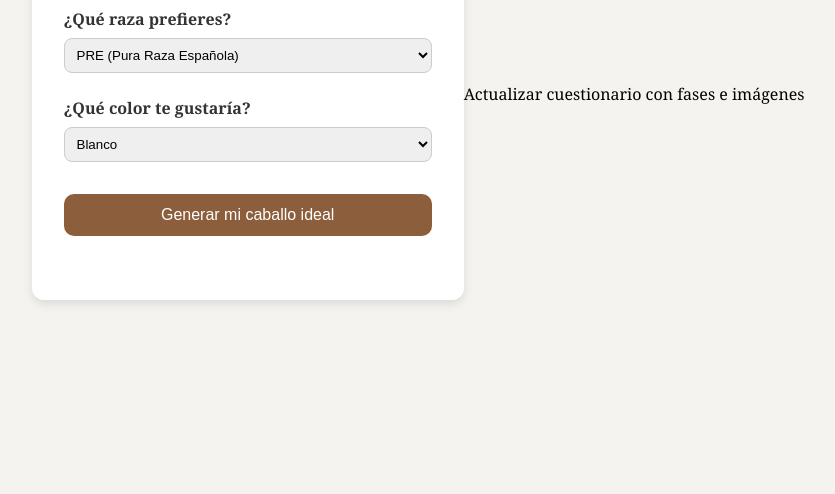
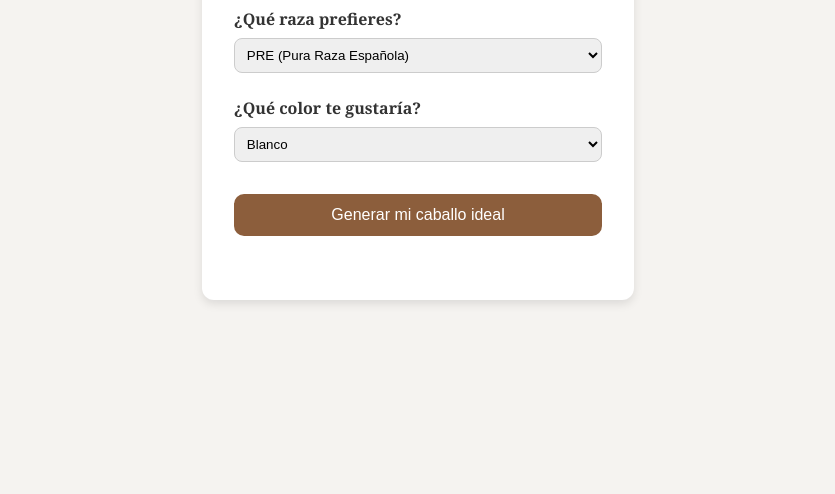
Before and after one commit to UniquePREHorses/Create-your-dream-Horse, a plain HTML site: page index.html in a window 1280 px wide. Shown: the part 306-800 px from the top of the page, without its empty margins (222-1057 px from the left). Drawn offline with Linux system fonts and the light colour scheme.

Commit message:
Update index.html

```diff
--- a/index.html
+++ b/index.html
@@ -107,4 +107,3 @@
   </script>
 </body>
 </html>
-Actualizar cuestionario con fases e imágenes
```
